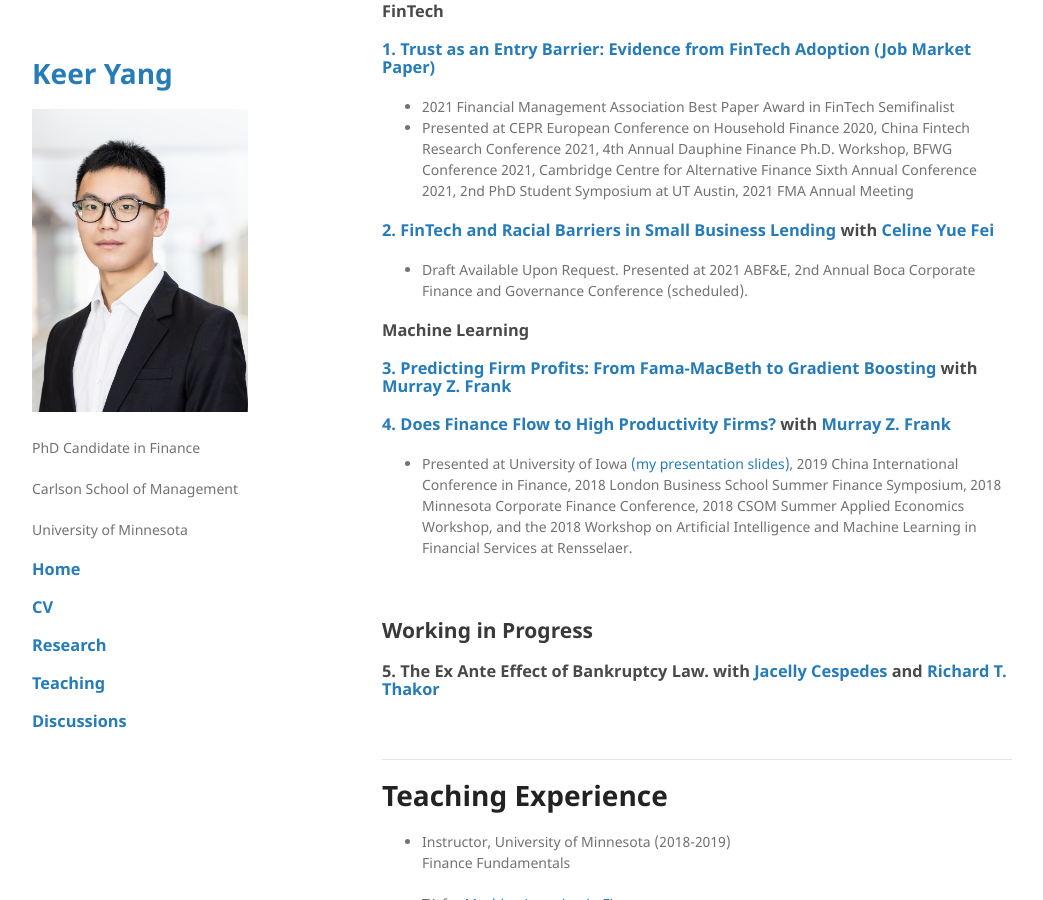
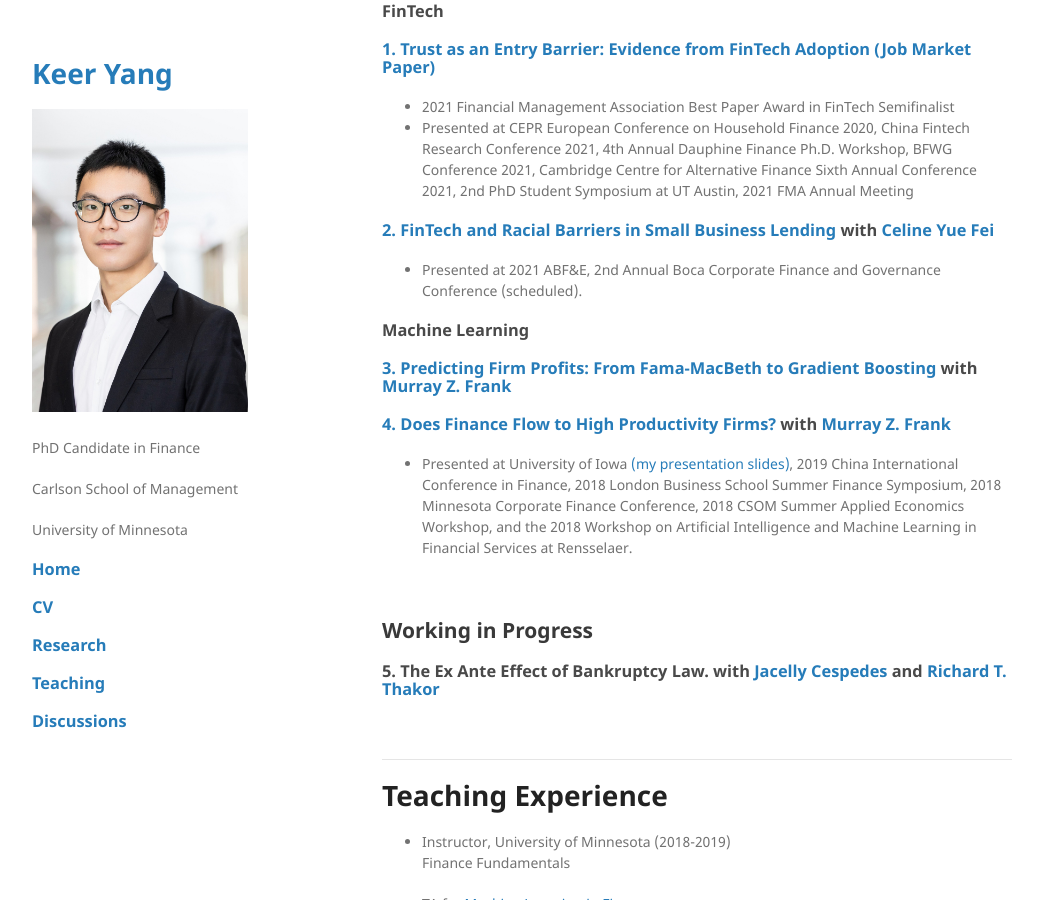
Before and after one commit to keeryang/keeryang.github.io, a Jekyll site: the page built from index.md, in a window 1280 px wide and 900 px high, scrolled down 570 px. Shown: the whole window, without its empty margins (118-1161 px from the left). Built offline with Jekyll 4.4.1, drawn with Linux system fonts in a browser that asks for light colours; the repository's description, which GitHub fills in, is left out; our own code applies the rules of GitHub Pages for plain Markdown files.

Commit message:
Update index.md

```diff
--- a/index.md
+++ b/index.md
@@ -36,7 +36,7 @@ Email: <yang5427@umn.edu>
 *   Presented at CEPR European Conference on Household Finance 2020, China Fintech Research Conference 2021, 4th Annual Dauphine Finance Ph.D. Workshop, BFWG Conference 2021, Cambridge Centre for Alternative Finance Sixth Annual Conference 2021, 2nd PhD Student Symposium at UT Austin, 2021 FMA Annual Meeting
 
 ### [2. FinTech and Racial Barriers in Small Business Lending](./papers/FinTechRacialBarriers.pdf) with [Celine Yue Fei](https://www.celinefei.com/)
-*   Draft Available Upon Request. Presented at 2021 ABF&E, 2nd Annual Boca Corporate Finance and Governance Conference (scheduled).
+*   Presented at 2021 ABF&E, 2nd Annual Boca Corporate Finance and Governance Conference (scheduled).
 
 ### Machine Learning
 
```
